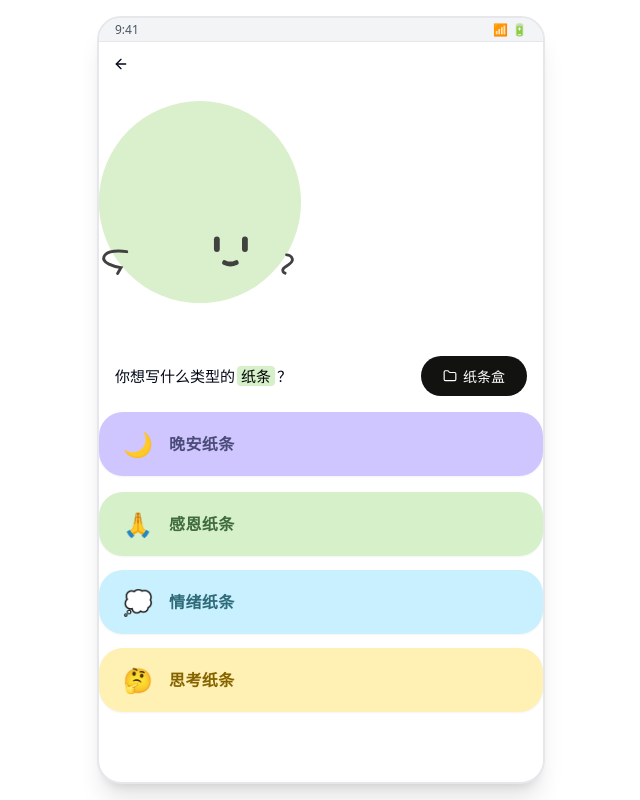
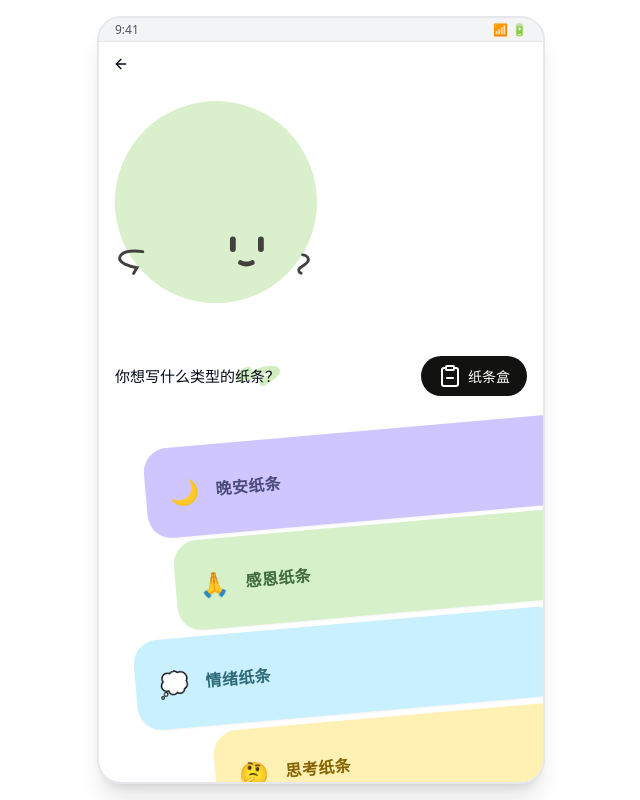
Before and after one commit to Pikady/MoodBubble, a Next.js app: page /notes/new in a window 1280 px wide. Shown: the whole page, without its empty margins (319-959 px from the left). Built offline with nearby package versions, Linux system fonts and the light colour scheme.

Commit message:
feature: 优化泡泡纸条创建界面

```diff
--- a/src/app/notes/new/page.tsx
+++ b/src/app/notes/new/page.tsx
@@ -22,6 +22,7 @@ export default function NewNotePage() {
     { type: "emotion",    title: "情绪纸条",  href: "/notes/new/emotion",    ribbonBg: "bg-[#C8F0FF]", tiltDeg: -4, offsetY: 6 },
     { type: "thought", title: "思考纸条",  href: "/notes/new/thought", ribbonBg: "bg-[#FFF0B3]", tiltDeg:  3, offsetY: 8 },
   ];
+  const imgNoteLabelBack = "/images/mascot/note-background-line.svg";
 
 
 
@@ -41,7 +42,7 @@ export default function NewNotePage() {
     >
 
       {/* 吉祥物占位 */}
-      <div className="px-4 pt-0 pb-4" style={{ position: 'relative', top: '-25px' }}>
+      <div className="px-4 pt-0 pb-4 ml-4" style={{ position: 'relative', top: '-25px' }}>
         <div className="flex justify-left mb-6">
           <CharacterBubble
             mood="watching"
@@ -55,18 +56,22 @@ export default function NewNotePage() {
       <div className="flex items-center justify-between px-4 mt-20 mb-0">
         <div className="text-[15px]">
           你想写什么类型的
-          <mark className="bg-[#D6F1C9] rounded px-1 mx-0.5">纸条</mark>
-          ？
+          <span className="inline-block relative">
+            <span className="relative z-[1400]">纸条？</span>
+            <img className="absolute top-0 z-[1399]" src={imgNoteLabelBack} alt="" />
+          </span>
+
         </div>
         <PaperCollection /> {/* 右侧纸条盒 */}
       </div>
 
       {/* 丝带列表：父容器要允许溢出；bleedPx=16 对齐上面的 px-4 */}
       <div className="px-4 pb-8 overflow-visible">
-        <div className="mt-4 space-y-3 overflow-visible">
-          {items.map((it) => (
+        <div className="mt-4 space-y-3 overflow-visible relative">
+          {items.map((it, index) => (
             <NoteTypeCard
               key={it.type}
+              index={index}
               type={it.type}
               title={it.title}
               href={it.href}
--- a/src/components/layout/AppShell.tsx
+++ b/src/components/layout/AppShell.tsx
@@ -60,7 +60,7 @@ export default function AppShell({
         {topBar || defaultTopBar}
 
         {/* 主要内容区域 */}
-        <main className="relative flex-1 overflow-y-auto overflow-x-visible">
+        <main className="relative flex-1 overflow-y-auto overflow-x-hidden">
           {children}
         </main>
 
--- a/src/components/notes/NoteTypeCard.tsx
+++ b/src/components/notes/NoteTypeCard.tsx
@@ -4,14 +4,15 @@ import Link from "next/link";
 import { NOTE_CONFIG } from "@/lib/noteConfig";
 import { NoteType } from "@/lib/types";
 import { cn } from "@/lib/utils";
+import { Moon, Smile } from "lucide-react";
 
 interface NoteTypeCardProps {
   type: NoteType;
+  index: number;      // 当前卡片序号
   title?: string;
   href?: string;
   onClick?: () => void;
   className?: string;
-
   ribbonBg?: string;   // 覆盖 NOTE_CONFIG.cardBg
   tiltDeg?: number;    // 外层旋转角（内层会反向）
   offsetY?: number;    // 微小上下错位
@@ -28,6 +29,7 @@ interface NoteTypeCardProps {
 
 export default function NoteTypeCard({
   type,
+  index,
   title,
   href,
   onClick,
@@ -43,19 +45,40 @@ export default function NoteTypeCard({
   const cfg = NOTE_CONFIG[type];
   const displayTitle = title ?? cfg.label;
   const bg = ribbonBg ?? cfg.cardBg;
-  const angle = typeof tiltDeg === "number" ? tiltDeg : (cfg.tiltDeg ?? -4);
+  const posClassConfig = [
+    {
+      left: "left-[30px]",
+      top: "top-[20px]",
+      icon: <Moon></Moon>,
+    },
+    {
+      left: "left-[60px]",
+      top: "top-[100px]",
+      icon: <Smile></Smile>,
+    },
+    {
+      left: "left-[20px]",
+      top: "top-[200px]",
+      icon: <Moon></Moon>,
+    },
+    {
+      left: "left-[100px]",
+      top: "top-[290px]",
+      icon: <Moon></Moon>,
+    },
+  ];
+  const boxRotate = -5;
 
   const inner = (
     <div
       className={cn(
-        "ribbon-inner rounded-3xl px-6 py-5 shadow-sm active:shadow",
-        "transition-transform active:scale-[0.99] select-none",
+        "rounded-3xl px-6 py-5 shadow-sm active:shadow h-[100%]",
+        "active:scale-[0.99] select-none flex",
         bg
       )}
-      style={{ transform: `rotate(${-angle}deg)` }}
     >
       <div className="flex items-center gap-4">
-          <span className="text-2xl leading-none">{icon ?? cfg.icon}</span>
+        <span className="text-2xl leading-none">{icon ?? cfg.icon}</span>
         <div className="flex-1">
           <div className={cn("text-base font-semibold tracking-wide", cfg.color)}>
             {displayTitle}
@@ -70,17 +93,12 @@ export default function NoteTypeCard({
       data-type={type}
       aria-disabled={disabled || undefined}
       className={cn(
-        "ribbon-outer block overflow-visible", // 关键：允许溢出！
+        "overflow-visible h-[100%]", // 关键：允许溢出！
         disabled && "pointer-events-none opacity-50",
-        className
       )}
       style={{
         // 让色条“变宽并向左右溢出”：父容器 paddingX=bleedPx，就往外各扩 bleedPx
-        width: `calc(100% + ${bleedPx * 2}px)`,
-        marginLeft: `-${bleedPx}px`,
         marginRight: `-${bleedPx}px`,
-        transform: `translateY(${offsetY}px) rotate(${angle}deg)`,
-        transformOrigin: "center",
       }}
       onClick={onClick}
     >
@@ -94,7 +112,10 @@ export default function NoteTypeCard({
         href={href}
         aria-label={a11y["aria-label"] ?? `选择${displayTitle}`}
         onClick={onClick}
-        className="block overflow-visible" // 关键：外层 link 也别裁剪
+        className={cn("block overflow-visible rotate-[-5deg] w-[100%] absolute h-[90px] transition-transform duration-300 ease-in-out hover:translate-x-[-10px] hover:translate-y-[2px]",
+          posClassConfig[index].left,
+          posClassConfig[index].top,
+        )} // 关键：外层 link 也别裁剪
       >
         {body}
       </Link>
--- a/src/components/notes/NoteTypeList.tsx
+++ b/src/components/notes/NoteTypeList.tsx
@@ -10,10 +10,11 @@ export default function NoteTypeList() {
   ];
 
   return (
-    <div className="mt-4 space-y-3">
-      {items.map((it) => (
+    <div className="mt-4 space-y-3 relative">
+      {items.map((it, index) => (
         <NoteTypeCard
           key={it.type}
+          index={index}
           type={it.type}
           title={it.title}
           href={it.href}
--- a/src/components/ui/PaperCollection.tsx
+++ b/src/components/ui/PaperCollection.tsx
@@ -1,6 +1,6 @@
 import React from 'react';
 import { useRouter } from 'next/navigation';
-import { Folder } from 'lucide-react';
+import { ClipboardMinus } from 'lucide-react';
 import { cn } from '@/lib/utils';
 
 interface PaperCollectionProps {
@@ -32,11 +32,8 @@ export default function PaperCollection({ className, onClick }: PaperCollectionP
         className
       )}
     >
-      {/* Folder 图标 */}
-      <Folder
-        className="w-[14px] h-[14px] text-white mr-[6px]"
-        strokeWidth={2}
-      />
+
+      <ClipboardMinus className="w-[24px] h-[24px] text-white mr-[6px]"></ClipboardMinus>
 
       {/* 文字 */}
       <span className="text-white text-[14px] font-normal leading-normal whitespace-nowrap">
```
Also changed, not shown: public/images/mascot/note-background-line.svg (added).
